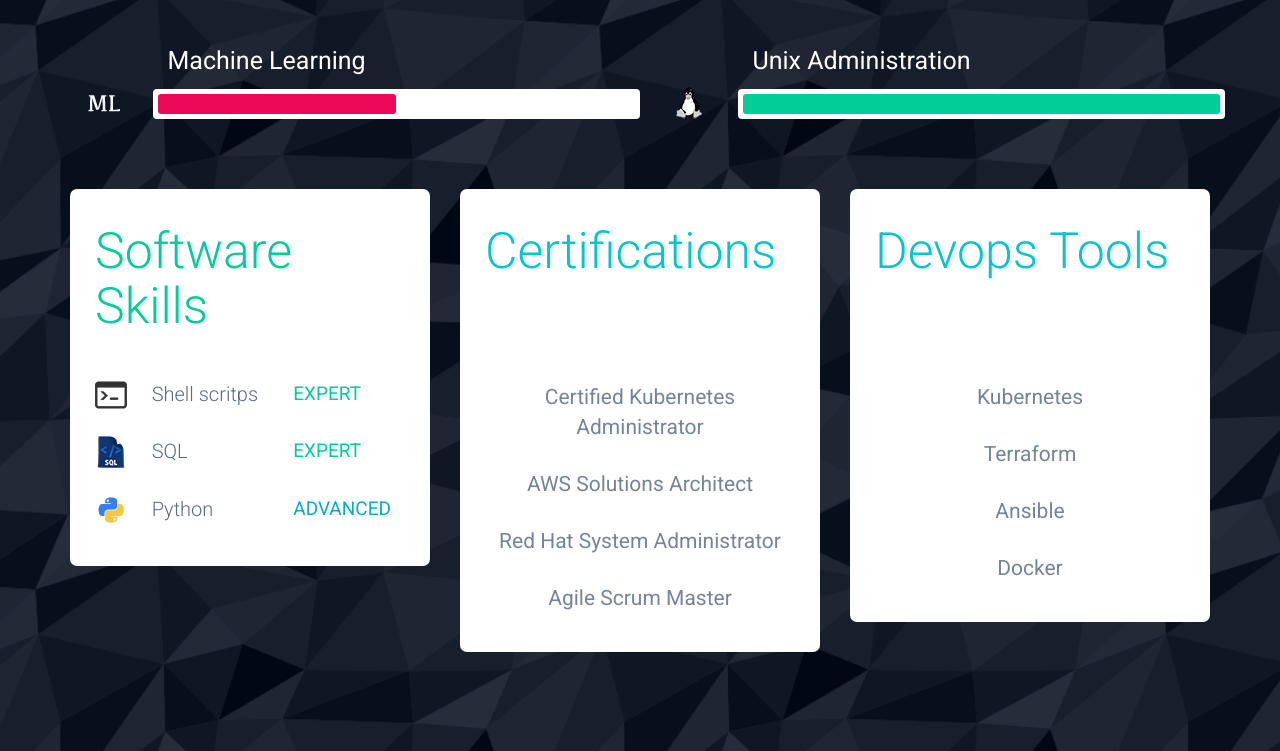
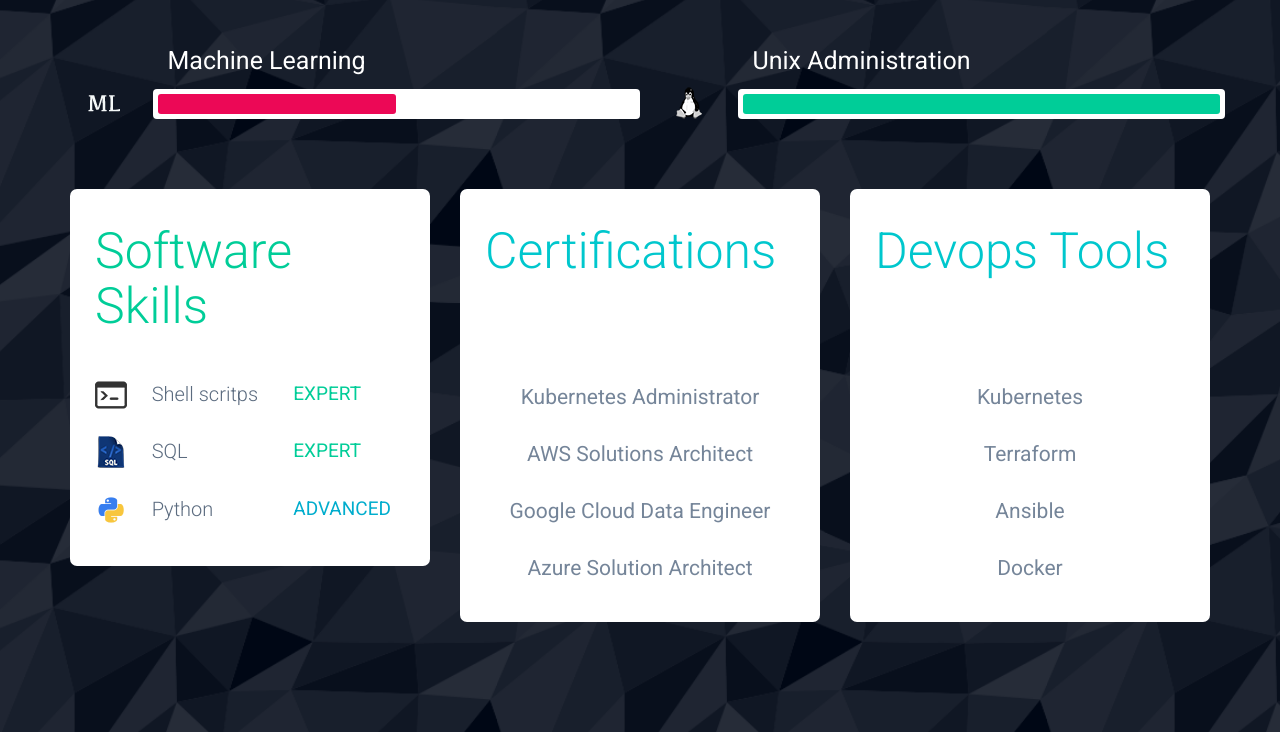
Before and after one commit to tahaderouiche/tahaderouiche.com, a plain HTML site: page index.html in a window 1280 px wide. Shown: the part 3162-3913 px from the top of the page. Drawn offline with nearby package versions, Linux system fonts and the light colour scheme.

Commit message:
edited certs and some notes

```diff
--- a/index.html
+++ b/index.html
@@ -145,8 +145,8 @@
 				<div class="col-md-6">
 					<h2 class="title-main">About Me.</h2>
 					<p class="text-main">I’m a Consulting architect at Elastic (Founder of Elasticsearch, Kibana, Logstash and Beats).
-					<br><br>I am an AWS Solutions Architect and a Certified Kubernetes Administrator
-                        <br>I am passionate about technology and all technical challenges
+					<br><br>I am certified AWS Solutions Architect, GCP Data Engineer, Azure Solution Architect and Kubernetes Engineer.
+                        <br>I am passionate about technology, learning and love to tinker with random technical challenges.
                         <br>Data Engineering & Architecture and Machine learning topics are now the new area I want to focus on</p>
 				</div>
 				<!-- Image right about me -->
@@ -352,10 +352,10 @@
 						<h4 class="title-four color-b">Certifications<br><br></h4>
 						<!-- Awesome Abilities -->
 						<div class="row">
-                            <div class="col-md-12 text-awsm">Certified Kubernetes Administrator</div>
+              <div class="col-md-12 text-awsm">Kubernetes Administrator</div>
 							<div class="col-md-12 text-awsm">AWS Solutions Architect</div>
-							<div class="col-md-12 text-awsm">Red Hat System Administrator</div>
-							<div class="col-md-12 text-awsm">Agile Scrum Master</div>
+							<div class="col-md-12 text-awsm">Google Cloud Data Engineer</div>
+							<div class="col-md-12 text-awsm">Azure Solution Architect </div>
 						</div>
 						<!-- // Awesome Abilities -->
 					</div>
@@ -594,7 +594,7 @@
 		<div class="container padding-footer">
 			<div class="row">
 				<!-- Text Left -->
-				<div class="col-sm-8 foo-left">This is my personal resume, I hope you enjoyed it. It is hosted on Amazon Web Services S3 and the site source code is available on my GitHub page. The responsive design is using Bootstrap framework. <br> Taha Derouiche.</div>
+				<div class="col-sm-8 foo-left">This is my personal resume, I hope you enjoyed it. It is hosted on AWS S3 and the site source code is available on my GitHub. <br> Taha Derouiche.</div>
 				<!-- Text Right -->
 				<div class="col-sm-4 foo-right">Made with <span class="glyphicon glyphicon-heart" aria-hidden="true"></span> using HTML5, CSS3 and BOOTSTRAP</div>
 			</div>
```
Also changed, not shown: 1 other file.
